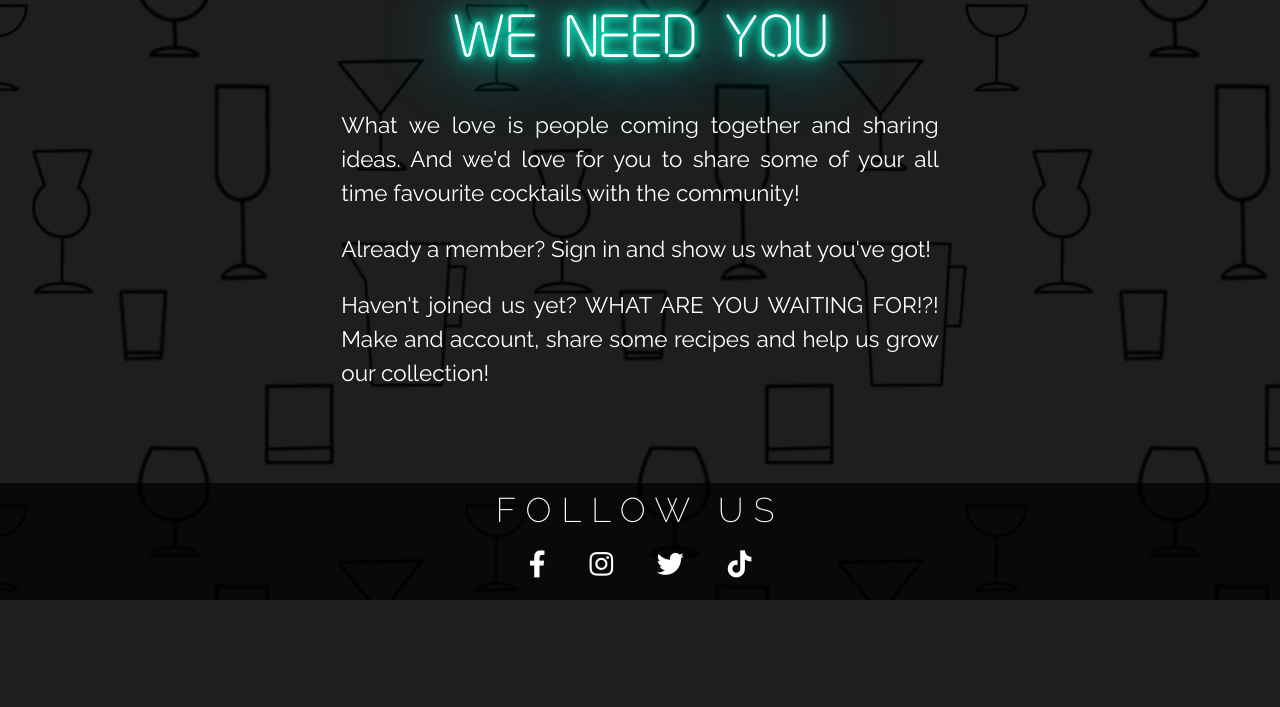
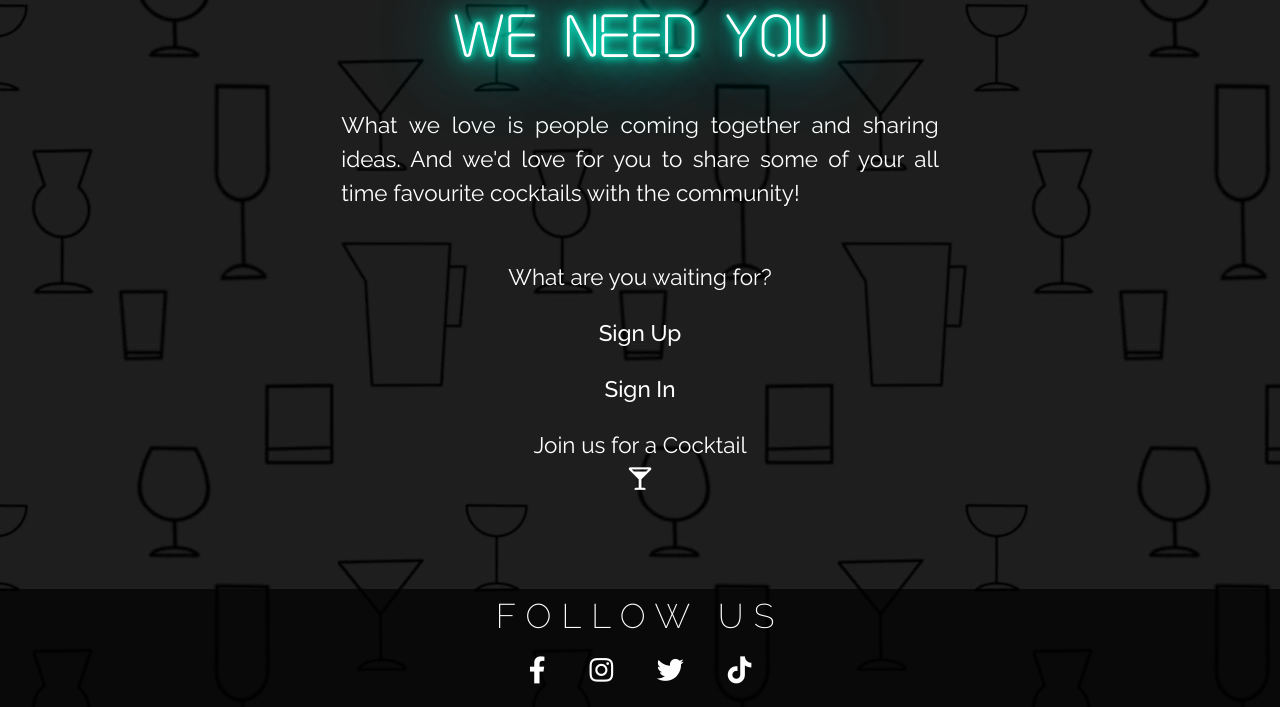
Before and after one commit to AmyOShea/MS3-Cocktail-Hour, a Flask app: page /home in a window 1280 px wide. Shown: the part 1826-2533 px from the top of the page. Before the commit the page ends 2426 px from the top, so only its background shows below. Run offline with Flask 2, Linux system fonts and the light colour scheme; grey boxes marked "Sample" are stand-in pictures; a database or web service that is not in the repository returns one stand-in record (values such as "Sample title"); some libraries are stand-ins or nearby versions.

Commit message:
Update home page ending text

```diff
--- a/static/css/style.css
+++ b/static/css/style.css
@@ -170,7 +170,7 @@ nav {
     top: 100% !important;
 }
 
-.dropdown-content li a, .sidenav li a, .flash-msg, .footer-links li a, .coll-intro, .pagination-page-info, .pagination li a, input, .log-reg-text a, .none-found a {
+.dropdown-content li a, .sidenav li a, .flash-msg, .footer-links li a, .coll-intro, .pagination-page-info, .pagination li a, input, .log-reg-text a, .none-found a, .end-home-text a {
     color: #fff;
 }
 
@@ -228,7 +228,7 @@ nav {
     padding: 0 20px;
 }
 
-.footer-links li a:hover {
+.footer-links li a:hover, .end-home-text a:hover {
     text-shadow: 0 0 4px #fff;
 }
 
@@ -488,6 +488,11 @@ nav {
 .home-section-text {
     font-size: 1.5em;
     text-align: justify;
+}
+.end-home-text {
+    justify-content: center;
+    text-align: center;
+    margin-top: 50px;
 }
 
 /* FORM & INPUT */
--- a/templates/index.html
+++ b/templates/index.html
@@ -44,8 +44,12 @@
         <h2 class="green-neon-text home-section-heading">WE NEED  YOU</h2>
         <div class="home-section-text col s12 m8 l6 offset-m2 offset-l3">
             <p>What we love is people coming together and sharing ideas. And we'd love for you to share some of your all time favourite cocktails with the community!</p>
-            <p>Already a member? Sign in and show us what you've got!</p>
-            <p>Haven't joined us yet? WHAT ARE YOU WAITING FOR!?! Make and account, share some recipes and help us grow our collection!</p>
+            <div class="end-home-text">
+                <p>What are you waiting for?</p>
+                <p><a href="{{ url_for('register') }}"><strong>Sign Up</strong></a></p>
+                <p><a href="{{ url_for('login') }}"><strong>Sign In</strong></a></p>
+                <p><a href="{{ url_for('get_recipes') }}">Join us for a Cocktail<br><i class="fas fa-glass-martini-alt prefix"></i></a></p>
+            </div>
         </div>
     </div>
 {% endblock %}
```
